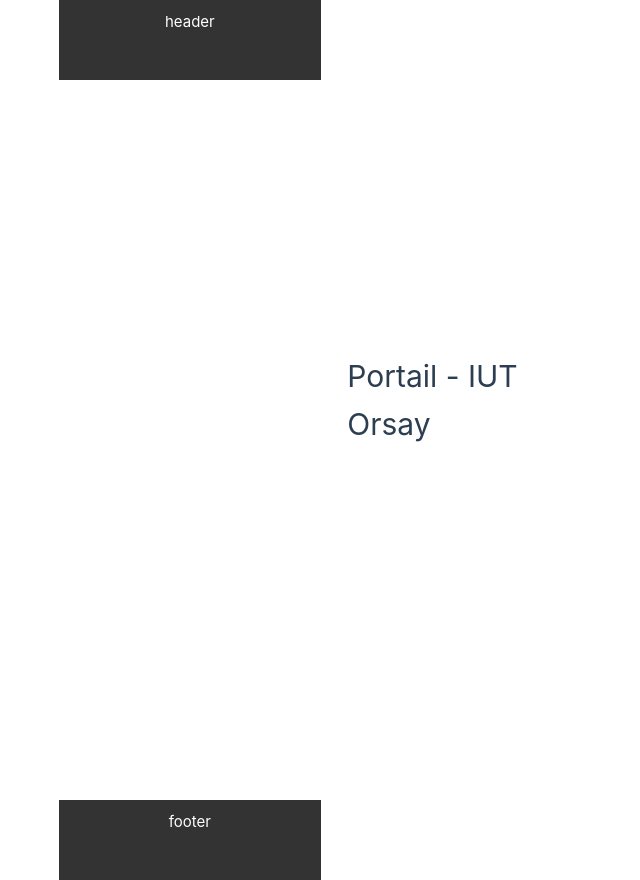
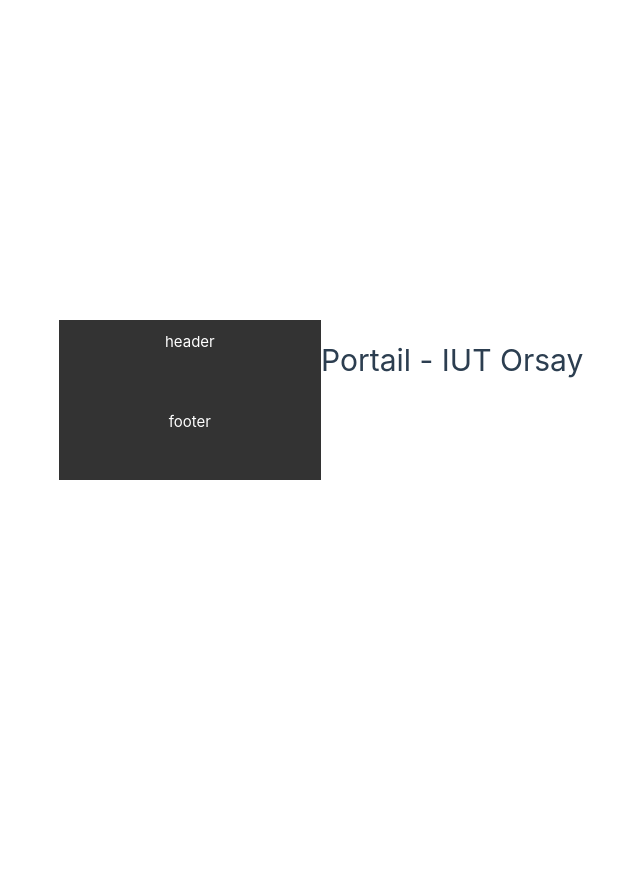
Before and after one commit to sillyash/portail-IUT-Orsay, a Vue app: page / in a window 1280 px wide. Shown: the whole page, without its empty margins (319-959 px from the left). After the commit the page ends 800 px from the top, so only its background shows below. Built offline with nearby package versions, Linux system fonts and the light colour scheme.

Commit message:
Refactor layout structure by adding a main wrapper in App.vue and simplifying Portail.vue

```diff
--- a/src/App.vue
+++ b/src/App.vue
@@ -8,10 +8,27 @@
 
 <template>
   <AppHeader />
-  <RouterView />
+
+  <main id="mainApp">
+    <RouterView />
+  </main>
+
   <AppFooter />
 </template>
 
 <style>
 @import '@/styles/main.css';
+
+#mainApp {
+  display: flex;
+  flex-direction: column;
+  align-items: center;
+  justify-content: center;
+  min-height: calc(
+    100vh
+    - var(--header-height) - var(--footer-height)
+    - 2* var(--header-padding) - 2 * var(--footer-padding)
+  );
+}
+
 </style>
--- a/src/views/Portail.vue
+++ b/src/views/Portail.vue
@@ -1,22 +1,9 @@
 <template>
-    <main id="mainPortail">
-        <h1>Portail - IUT Orsay</h1>
-    </main>
+    <h1>Portail - IUT Orsay</h1>
 </template>
 
 <style lang="css" scoped>
 @import '@/styles/main.css';
 
-#mainPortail {
-    display: flex;
-    flex-direction: column;
-    align-items: center;
-    justify-content: center;
-    height: 100vh;
 
-    padding-left: var(--main-padding);
-    padding-right: var(--main-padding);
-    padding-top: calc(var(--header-height) + 2 * var(--padding) + 15px);
-    padding-bottom: calc(var(--header-height) + 2 * var(--padding) + 15px);
-}
 </style>
```
